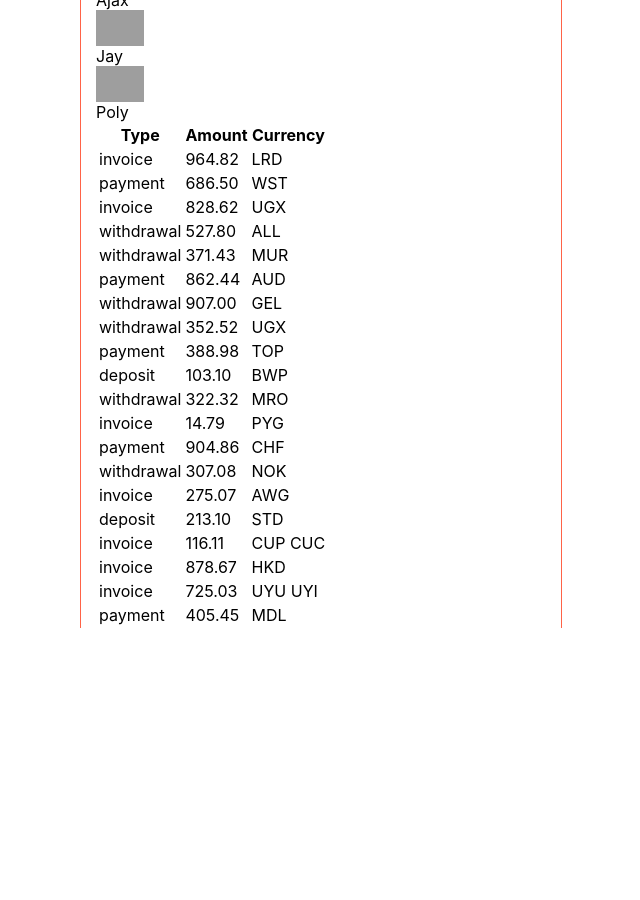
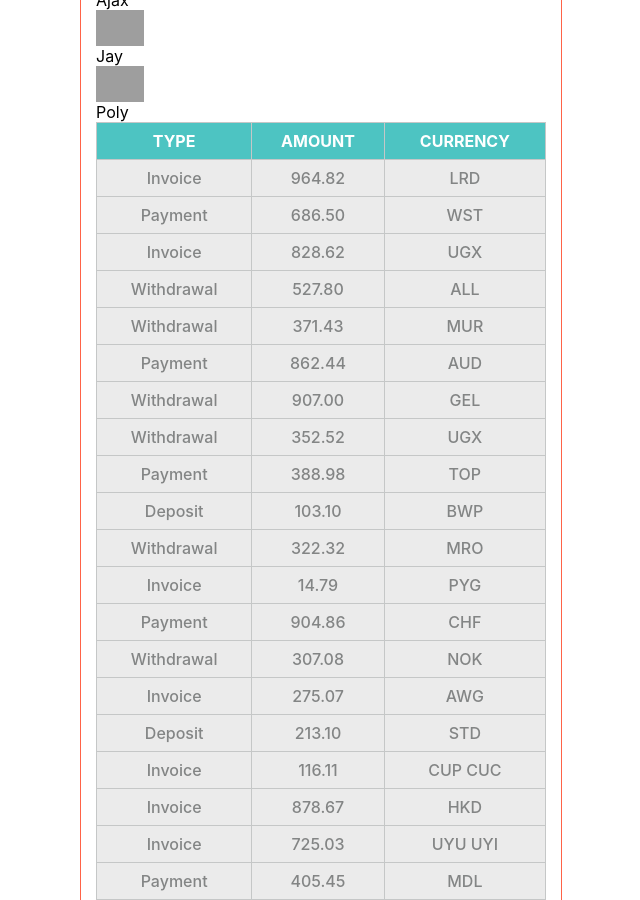
Before and after one commit to Oliko136/goit-react-hw-01-components, a React (Create React App) app: page / in a window 1280 px wide. Shown: the part 700-1600 px from the top of the page, without its empty margins (319-959 px from the left). Before the commit the page ends 1328 px from the top, so only its background shows below. Built offline with nearby package versions, Linux system fonts and the light colour scheme; grey boxes are pictures that could not be loaded.

Commit message:
TransactionHistory component styled

```diff
--- a/src/components/Statistics/Statistics.jsx
+++ b/src/components/Statistics/Statistics.jsx
@@ -9,14 +9,12 @@ import {
 } from "./Statistics.styled";
 
 export const Statistics = ({ title, stats }) => {
-    console.log(stats.length)
     return (
         <StatSection>
             {title && <Title>{title}</Title>}
 
             <StatList>
                 {stats.map(({ id, label, percentage }) => {
-                    console.log(stats.length);
                     return <StatItem key={id} quantity={stats.length}>
                         <StatLabel>{label}</StatLabel>
                         <StatPercentage>{percentage}%</StatPercentage>
--- a/src/components/TransactionHistory/TransactionHistory.jsx
+++ b/src/components/TransactionHistory/TransactionHistory.jsx
@@ -1,26 +1,27 @@
 import PropTypes from 'prop-types';
+import { Transactions, TableHead, TableBody, TableRow, TransactionsDataType, TransactionsData } from './TransactionHistory.styled';
 
 export const TransactionHistory = ({ items }) => {
     return (
-        <table className="transaction-history">
-            <thead>
-                <tr>
-                <th>Type</th>
-                <th>Amount</th>
-                <th>Currency</th>
-                </tr>
-            </thead>
+        <Transactions>
+            <TableHead>
+                <TableRow>
+                <TransactionsDataType>Type</TransactionsDataType>
+                <TransactionsDataType>Amount</TransactionsDataType>
+                <TransactionsDataType>Currency</TransactionsDataType>
+                </TableRow>
+            </TableHead>
 
-            <tbody>
+            <TableBody>
                 {items.map(({ id, type, amount, currency }) => (
-                   <tr key={id}>
-                        <td>{type}</td>
-                        <td>{amount}</td>
-                        <td>{currency}</td>
-                    </tr>
+                   <TableRow key={id}>
+                        <TransactionsData>{type}</TransactionsData>
+                        <TransactionsData>{amount}</TransactionsData>
+                        <TransactionsData>{currency}</TransactionsData>
+                    </TableRow>
                 ))}
-            </tbody>
-        </table>
+            </TableBody>
+        </Transactions>
     )
 }
 
--- /dev/null
+++ b/src/components/TransactionHistory/TransactionHistory.styled.jsx
@@ -0,0 +1,39 @@
+import styled from '@emotion/styled';
+
+export const Transactions = styled.table`
+    margin: 0 auto;
+    border-collapse: collapse;
+    width: 100%;
+`
+
+export const TableHead = styled.thead`
+    background-color: #4dc4c2;
+`
+
+export const TableBody = styled.tbody`
+    background-color: #ebebeb;
+`
+export const TableRow = styled.tr`
+    border: 1px solid #c5c7c7;
+    text-align: center;
+`
+
+export const TransactionsDataType = styled.th`
+    padding: 8px 0;
+    border: 1px solid #c5c7c7;
+
+    color: #ffffff;
+
+    font-weight: 700;
+    text-transform: uppercase;
+`
+
+export const TransactionsData = styled.td`
+    padding: 8px 0;
+    border: 1px solid #c5c7c7;
+
+    color: #838585;
+
+    font-weight: 500;
+    text-transform: capitalize;
+`
```
